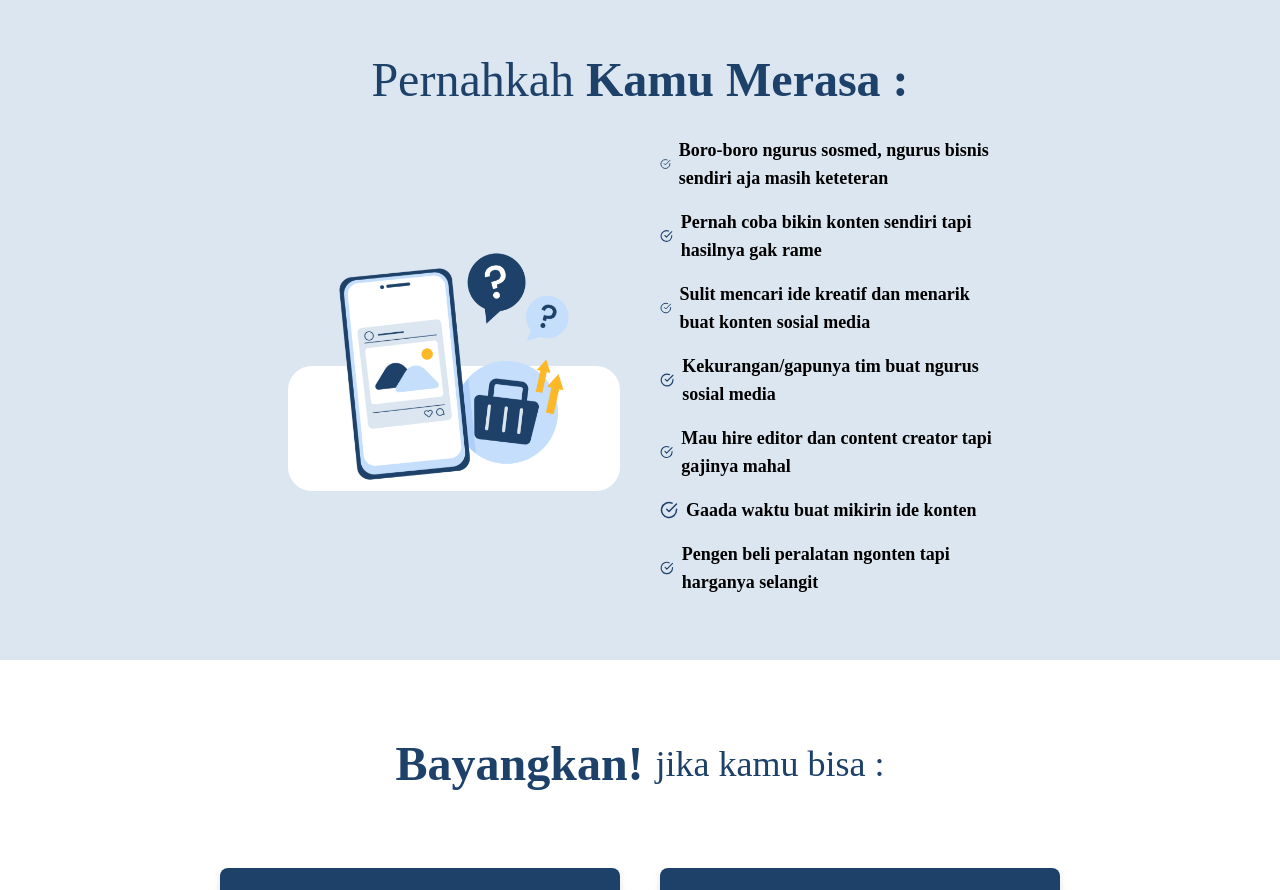
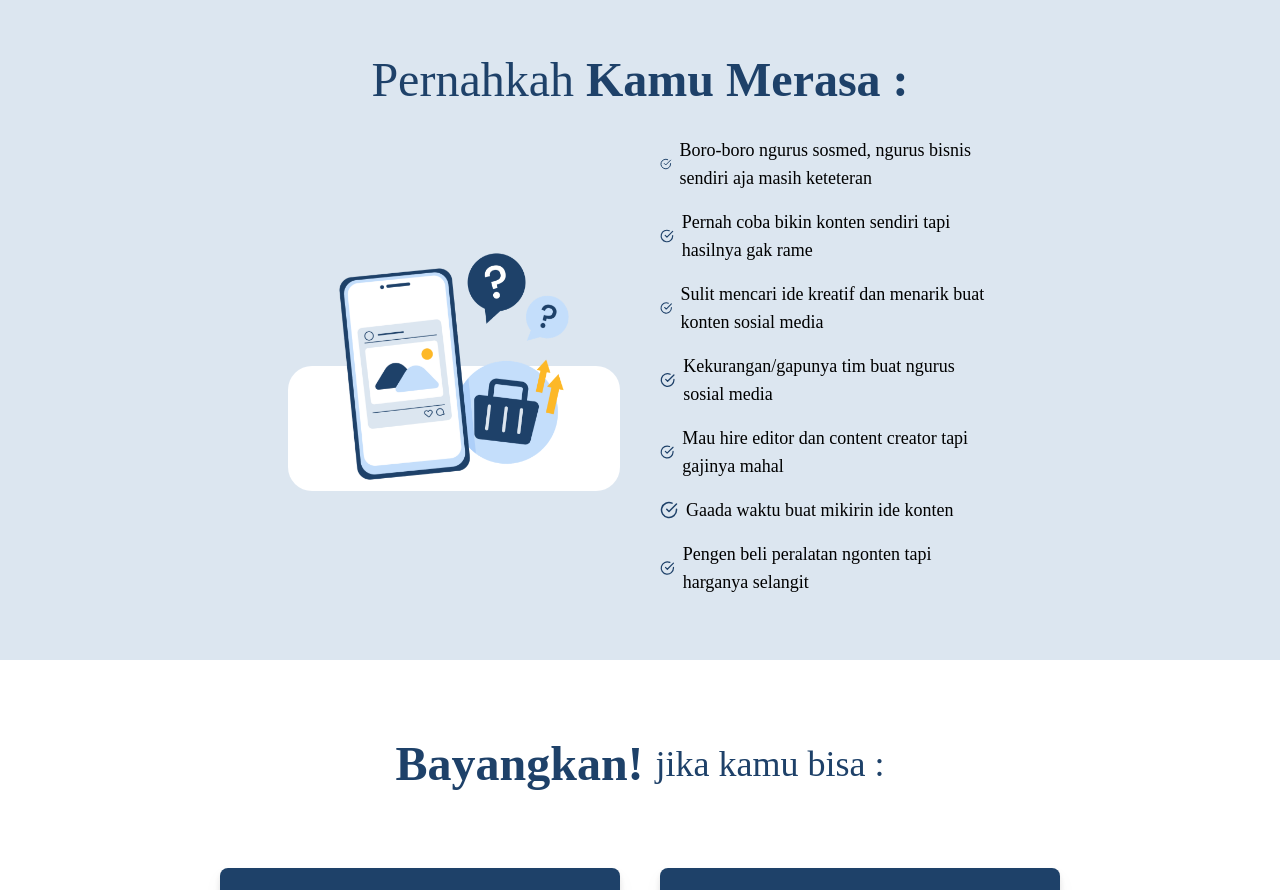
Before and after one commit to mcramaaa/jasawebkita, a Next.js app: page / in a window 1280 px wide. Shown: the part 2200-3090 px from the top of the page. Built offline with nearby package versions, Linux system fonts and the light colour scheme.

Commit message:
fixing minor

```diff
--- a/src/components/landing/About.tsx
+++ b/src/components/landing/About.tsx
@@ -32,7 +32,7 @@ export default function About() {
                 className="flex text-xs lg:items-center md:text-sm lg:text-lg gap-2"
               >
                 <LuCheckCircle className="text-brand" />
-                <p className="font-bold">{value}</p>
+                <p >{value}</p>
               </li>
             ))}
           </ul>
```
